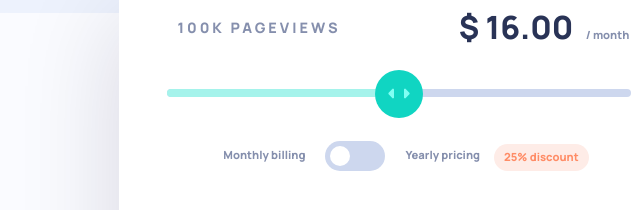
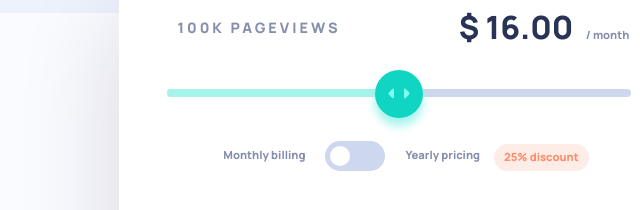
Before and after one commit to zineb-Bou/Interactive-pricing-component, a React app: page / in a window 1280 px wide. Shown: the part 237-447 px from the top of the page, 241-881 px from the left. Built offline with nearby package versions, Linux system fonts and the light colour scheme.

Commit message:
Fix some style.

```diff
--- a/src/components/slider.js
+++ b/src/components/slider.js
@@ -48,9 +48,9 @@ class Slider extends React.Component {
             aria-hidden="true"
             ref={this.sliderWidth}
           ></span>
-          <span className={styles.sliderThumb} ref={this.sliderThumb}>
+          <div className={styles.sliderThumb} ref={this.sliderThumb}>
             <SliderIcon className={icon.slider} />
-          </span>
+          </div>
         </span>
       </div>
     );
--- a/src/style/interactiveCpnt.module.css
+++ b/src/style/interactiveCpnt.module.css
@@ -71,6 +71,7 @@ input[type='radio'] {
   opacity: 0;
   z-index: 2;
   grid-area: layer;
+  cursor: grab;
 }
 .sliderWrapper {
   background-color: var(--Light-Grayish-Blue);
@@ -102,4 +103,5 @@ input[type='radio'] {
   left: 50%;
   transform-origin: center;
   transform: translateX(-50%);
+  filter: drop-shadow(0 0.5rem 0.3rem var(--Soft-Cyan));
 }
```
